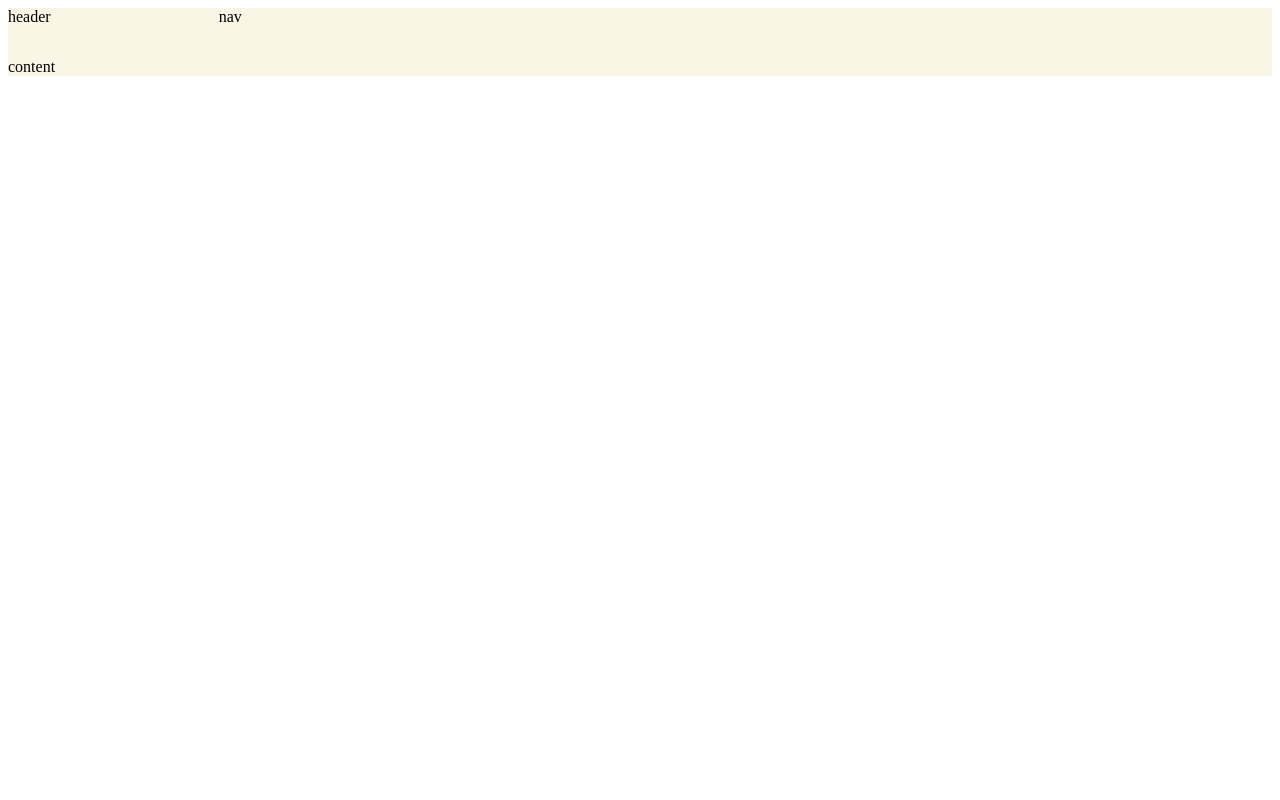
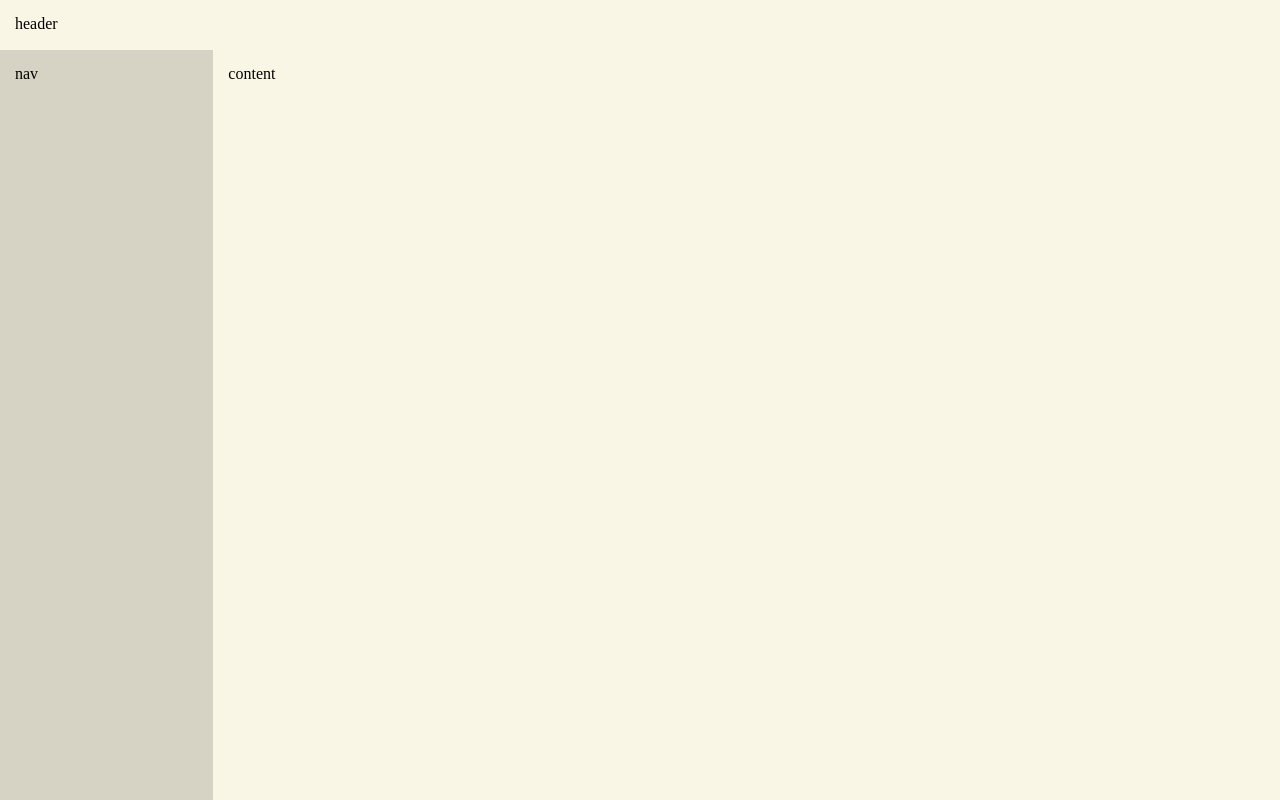
Before and after one commit to Brain-Mind-Behavior/Brain-Mind-Behavior.github.io, a plain HTML site: page index.html in a window 1280 px wide. Drawn offline with Linux system fonts and the light colour scheme.

Commit message:
Add files via upload

```diff
--- a/index.html
+++ b/index.html
@@ -5,30 +5,41 @@
     <meta name="viewport" content="width=device-width, initial-scale=1.0">
     <title>&#x1F379;zamongsoda</title>
     <style>
+
         .container{
+            position: absolute;
+            top: 0;
+            right: 0;
+            bottom: 0;
+            left: 0;
             display: grid;
+            height: 100%;
             grid-template-areas:
-                'header header'
-                'nav content';
+                "header header"
+                "nav content";
             grid-template-rows: 50px 1fr;
             grid-template-columns: 1fr 5fr;
             background-color: #FAF6E5;}
         .header{
             grid-area: header;
+            padding: 15px;
         }
         .nav{
             grid-area: nav;
+            padding: 15px;
+            background-color: #D6D2C4;
         }
         .content{
             grid-area: content;
+            padding: 15px;
         }
     </style>
 </head>
 <body>
-<div class="container">
-    <div id="header">header</div>
-    <div id="nav">nav</div>
-    <div id="content">content</div>
-</div>
+    <div class="container">
+        <div class="header" id="header">header</div>
+        <div class='nav' id="nav">nav</div>
+        <div class='content' id="content">content</div>
+    </div>
 </body>
 </html>
```
